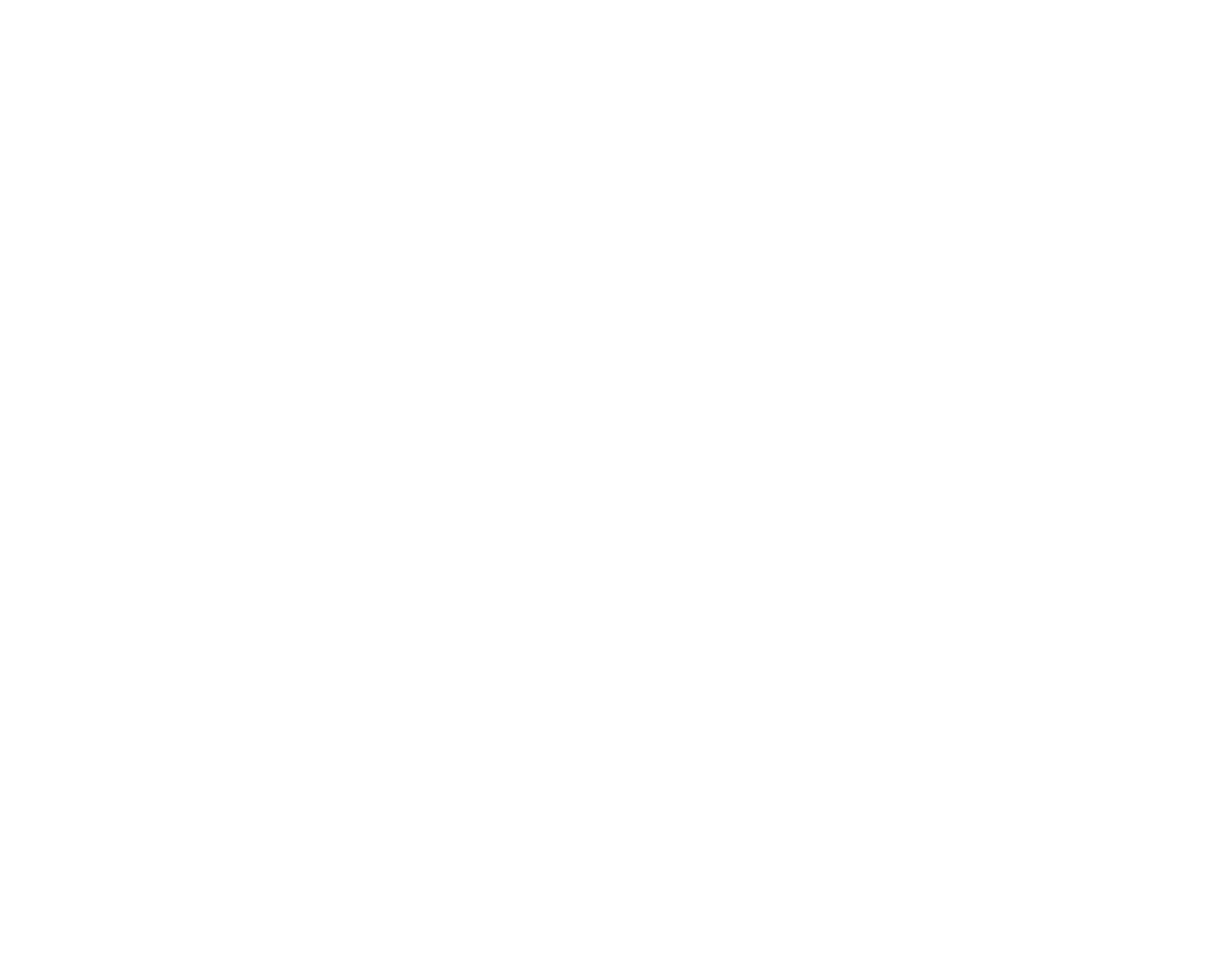
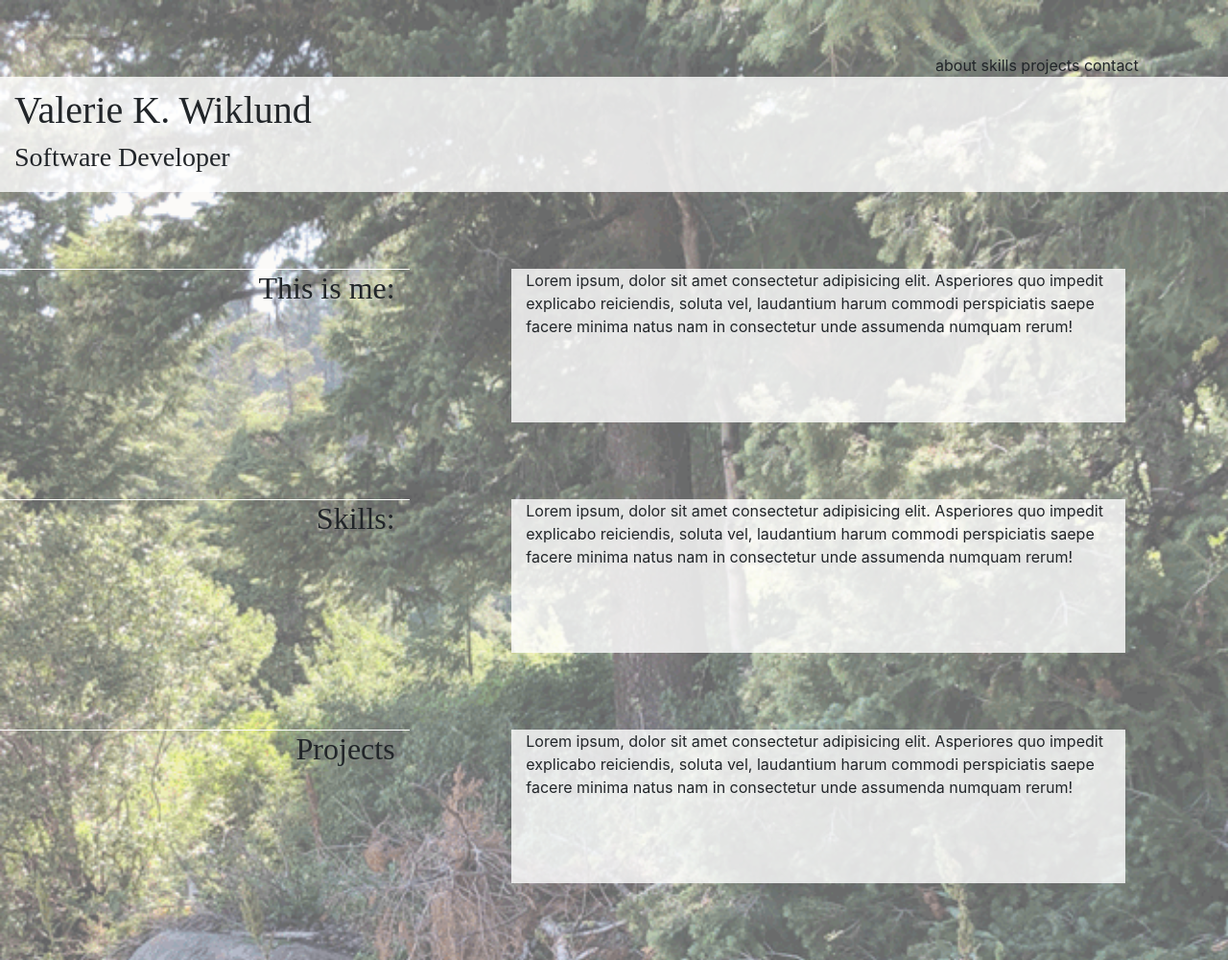
Before and after one commit to ValerieWiklund/valeriewiklund.git.io, a plain HTML site: page index.html in a window 1280 px wide. Shown: the whole page at 96% size. Before the commit the page ends 800 px from the top, so only its background shows below. Drawn offline with nearby package versions, Linux system fonts and the light colour scheme; a web font is replaced by a local one.

Commit message:
structure except for contact

```diff
--- a/index.html
+++ b/index.html
@@ -6,6 +6,7 @@
   <meta name="viewport" content="width=device-width, initial-scale=1.0">
   <meta http-equiv="X-UA-Compatible" content="ie=edge">
   <title>Valerie K. Wiklund</title>
+  <link href="https://fonts.googleapis.com/css?family=Laila&display=swap" rel="stylesheet">
   <link rel="stylesheet" href="https://stackpath.bootstrapcdn.com/bootstrap/4.3.1/css/bootstrap.min.css"
     integrity="sha384-ggOyR0iXCbMQv3Xipma34MD+dH/1fQ784/j6cY/iJTQUOhcWr7x9JvoRxT2MZw1T" crossorigin="anonymous">
   <link rel="stylesheet" href="style.css">
@@ -13,11 +14,59 @@
 
 <body>
   <div class="container-fluid riley">
-    <div class="row this-is-me">
-
+    <div class="row spacer justify-content-end align-content-end">
+      <div class=" offset-9 col-3">
+        about skills projects contact
+      </div>
+    </div>
+    <div class="row this-is-me align-content-center">
+      <div class="col-12">
+        <h1>Valerie K. Wiklund</h1>
+        <h3>Software Developer</h3>
+      </div>
+    </div>
+    <div class="row spacer"></div>
+    <div class="row">
+      <div class="col-4 text-right border-top border-white">
+        <h2>
+          This is me:
+        </h2>
+      </div>
+      <div class="offset-md-1 col-6 about">
+        Lorem ipsum, dolor sit amet consectetur adipisicing elit. Asperiores quo impedit explicabo reiciendis, soluta
+        vel, laudantium harum commodi perspiciatis saepe facere minima natus nam in consectetur unde assumenda numquam
+        rerum!
+      </div>
+    </div>
+    <div class="row spacer"></div>
+    <div class="row">
+      <div class="col-4 text-right border-top border-white">
+        <h2>
+          Skills:
+        </h2>
+      </div>
+      <div class="offset-md-1 col-6 about">
+        Lorem ipsum, dolor sit amet consectetur adipisicing elit. Asperiores quo impedit explicabo reiciendis, soluta
+        vel, laudantium harum commodi perspiciatis saepe facere minima natus nam in consectetur unde assumenda numquam
+        rerum!
+      </div>
+    </div>
+    <div class="row spacer"></div>
+    <div class="row">
+      <div class="col-4 text-right border-top border-white">
+        <h2>
+          Projects
+        </h2>
+      </div>
+      <div class="offset-md-1 col-6 about">
+        Lorem ipsum, dolor sit amet consectetur adipisicing elit. Asperiores quo impedit explicabo reiciendis, soluta
+        vel, laudantium harum commodi perspiciatis saepe facere minima natus nam in consectetur unde assumenda numquam
+        rerum!
+      </div>
     </div>
 
-
+    <div class="row spacer"></div>
+    <div class="row"></div>
   </div>
 
 
--- a/style.css
+++ b/style.css
@@ -1,5 +1,28 @@
 .riley {
 
-  background-image: image(background-image);
+  background-image: url(background.png);
   min-height: 100vh;
+  background-size: cover;
+
 }
+
+.this-is-me {
+background-color: rgba(255, 255, 255, .80);
+min-height: 15vh;
+font-family: 'Laila', serif;
+font-weight: bold;
+}
+
+.spacer {
+  min-height: 10vh;
+}
+
+.about {
+background-color: rgba(255, 255, 255, .80);
+min-height: 20vh;
+}
+
+h2 {
+font-family: 'Laila', serif;
+
+}
```
